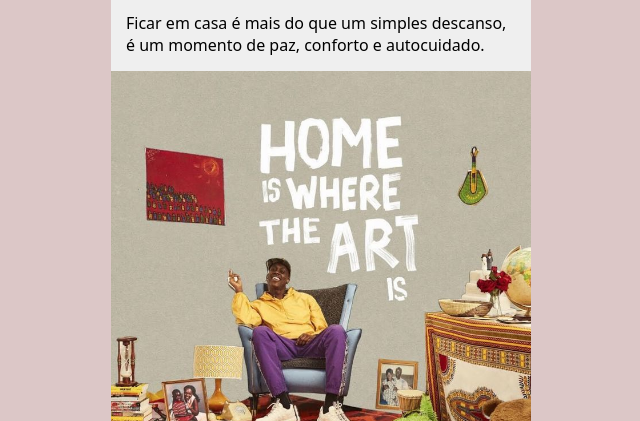
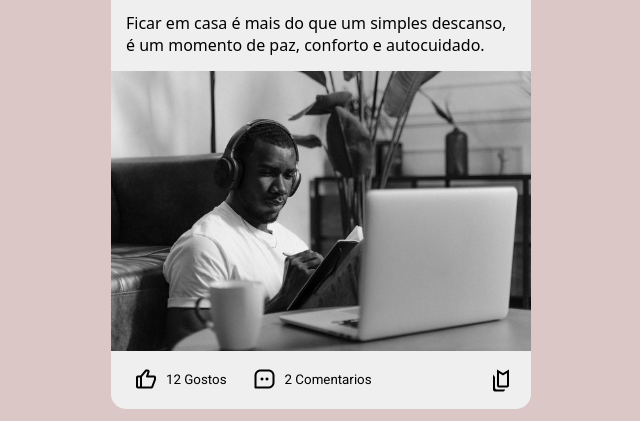
Before and after one commit to leonelpy2001/POST-DESIGN-RIPO, a plain HTML site: page post card/index.html in a window 1280 px wide. Shown: the part 114-535 px from the top of the page, without its empty margins (319-959 px from the left). Drawn offline with nearby package versions, Linux system fonts and the light colour scheme; a web font is replaced by a local one.

Commit message:
nova MUDANCA

```diff
--- a/post card/index.html
+++ b/post card/index.html
@@ -29,7 +29,7 @@
                     Ficar em casa é mais do que um simples descanso, é um momento de paz, conforto e autocuidado.
                 </p>
             </div>
-            <img src="img/post.png" alt="user-post" class="user-post" id="img-hidden">
+            <img src="img/post4.png" alt="user-post" class="user-post" id="img-hidden">
             <div class="div-reacoes">
                 <div class="div-rolo-1">
                     <button>
```
Also changed, not shown: post card/img/post4.png (added).
